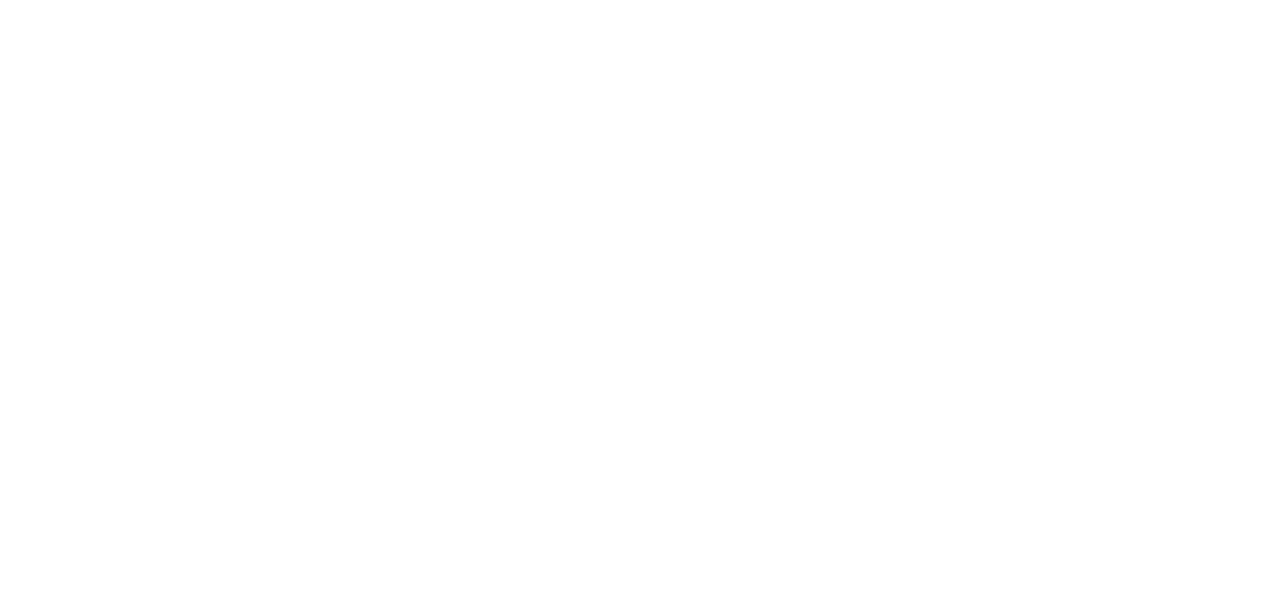
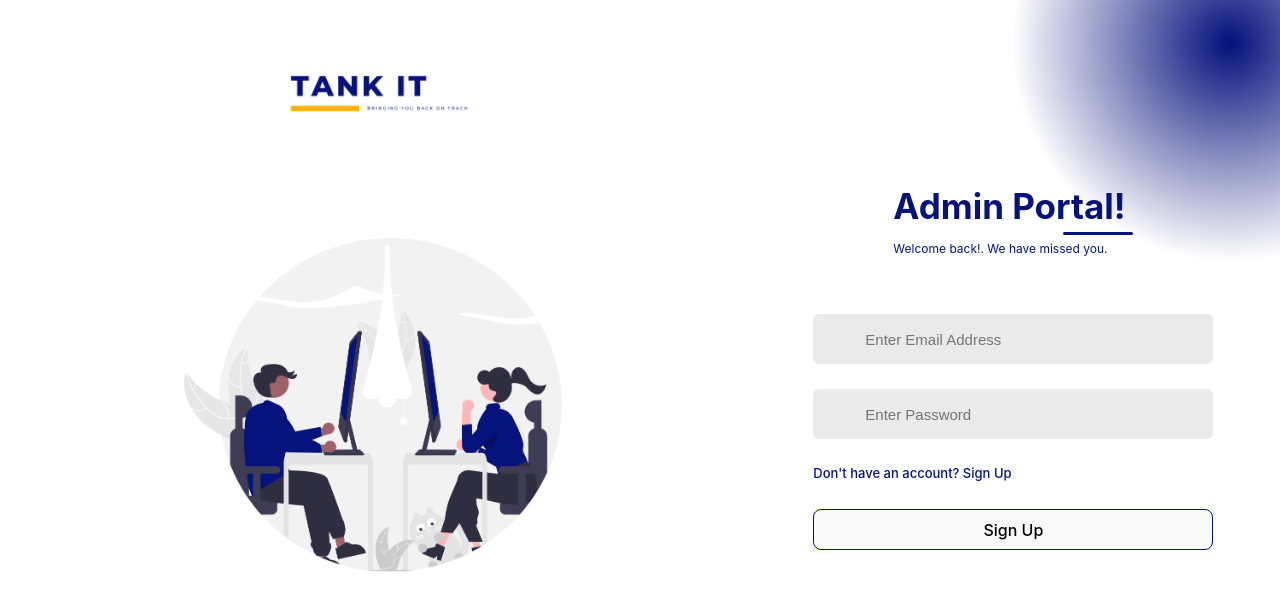
Before and after one commit to MathildaShongwe15/AdminReactApp, a React (Vite) app in the folder app-project/: page /login in a window 1280 px wide. Before the commit this address had no page. Shown: the top 610 px of the page. Built offline with nearby package versions, Linux system fonts and the light colour scheme.

Commit message:
Authentication Completed

```diff
--- a/app-project/Context/AuthContext.tsx
+++ b/app-project/Context/AuthContext.tsx
@@ -1,8 +1,9 @@
 import React, {createContext, useContext, useEffect, useState} from 'react'
+import { useNavigate } from 'react-router-dom';
 
 interface AuthProps{
 
-   authState?: {token:string|null; authenticated:boolean|null;Id:string|null;}
+   authState?: {token:string|null; authenticated:boolean|null;Id:string|null; Email:string|null;}
    onRegister?:(email:string, password:string) => Promise<any>;
    onLogin?:(email:string, password:string) => Promise<any>;
    onLogout?: () => Promise<any>;
@@ -21,21 +22,21 @@ export const AuthProvider = ({children}:any) => {
     token: string | null;
     authenticated: boolean | null;
     Id:string|null;
+    Email:string|null;
   }>({
     token:null,
     authenticated:null,
     Id:null,
+    Email:null,
   });
 
-  const [Id, setId] = useState('');
   const [userId, setUserId] = useState('');
-  const [role, setRole] = useState('');
   const [email, setEmailAddress] = useState('');
   const [statusCode, setStatus] = useState({});
 
   const login = async (email :string ,password :string) =>{
 
-            await fetch('https://mutt-one-calf.ngrok-free.app/Login',{
+            await fetch('http://localhost:3000/Login',{
                     method:'POST',
                     headers:{
                         'Content-Type':'application/json',
@@ -54,45 +55,35 @@ export const AuthProvider = ({children}:any) => {
                       return response.json();
                     })
                     .then(async data =>(
-
-
                       await localStorage.setItem("USERID", data.Id),
+                      await localStorage.setItem("Email", data.Email),
 
                       setAuthState({
                         token: data.token,
                         authenticated:true,
                         Id:data.Id,
+                        Email:data.Email
                      }),
-
-
-                     setId(data.ProviderId),
-                     setRole(data.role),
                      setUserId(data.Id),
                      setEmailAddress(data.Email),
-
-
-                     localStorage.setItem(TOKEN_KEY, data.token),
-                     localStorage.setItem("ROLE", role)
+                     localStorage.setItem(TOKEN_KEY, data.token)
                      ))
-
-
-
                      .catch(err => console.log(err))
 
   };
 
  useEffect(() =>{
   const loadToken = async() =>{
-
-
     const getToken =await localStorage.getItem(TOKEN_KEY);
     const getUserId  = await localStorage.getItem("USERID");
+    const getEmail = await localStorage.getItem("Email")
 
     if(getToken){
       setAuthState({
          token: getToken,
          authenticated:true,
          Id:getUserId,
+         Email:getEmail
       });
     }
   }
@@ -101,26 +92,25 @@ export const AuthProvider = ({children}:any) => {
 ,[]);
 
 const logout = async()=>{
-   setId('')
-   setRole('')
-   setUserId('')
+    setUserId('')
    setEmailAddress('')
 
-  localStorage.removeItem(TOKEN_KEY);
-  localStorage.removeItem("USERID");
+  await localStorage.removeItem(TOKEN_KEY);
+  await localStorage.removeItem("USERID");
 
    setAuthState({
     token:null,
     authenticated:false,
     Id:null,
+    Email:null
    });
+
 }
 
 const value ={
   onLogin: login,
   onLogout: logout,
   authState,
-
 } ;
     return (
        <AuthContext.Provider value={value}>
--- a/app-project/components/Menu.tsx
+++ b/app-project/components/Menu.tsx
@@ -4,9 +4,14 @@ import '../components/css/Menu.css';
 import {Menu } from 'antd';
  import React from 'react';
 import MenuItem from 'antd/es/menu/MenuItem';
-import { Link } from 'react-router-dom';
+import { Link, useNavigate } from 'react-router-dom';
+import { useAuth } from '../Context/AuthContext';
 
  function App() {
+  const navigate = useNavigate();
+
+  const {onLogout} = useAuth();
+
 
 
   return (
@@ -20,7 +25,7 @@ import { Link } from 'react-router-dom';
     <MenuItem key='employees'><Link to="/"></Link>Profile</MenuItem>
     <MenuItem key='employees'><Link to="/Users"></Link>Users</MenuItem>
 
-    <MenuItem key='logout' ><Link to="/"></Link>Logout</MenuItem>
+    <MenuItem key='logout' onClick={onLogout} ><Link to="/login"></Link>Logout</MenuItem>
 
     </Menu>
 
--- a/app-project/src/App.tsx
+++ b/app-project/src/App.tsx
@@ -1,20 +1,14 @@
 
-import { Button } from 'antd';
 import './App.css'
 import Routing from './Routes/routing'
 import React from 'react';
-import { BrowserRouter, Link,  } from 'react-router-dom';
-import {AuthProvider} from '../Context/AuthContext';
+
 
  function App() {
 
   return (
 
-      <AuthProvider >
-            <Routing/>
-      </AuthProvider>
-
-
+    <Routing/>
   )
 
 }
--- a/app-project/src/Routes/routing.tsx
+++ b/app-project/src/Routes/routing.tsx
@@ -1,5 +1,5 @@
 import { BrowserRouter, Routes, Route } from "react-router-dom";
-import Register from '../screens/Login';
+import Register from '../screens/ResetPassword';
 import Dashboard from '../screens/Dashboard';
 import RegisterProvider from '../screens/RegisterProvider'
 import ManageProvider from '../screens/ManageProviders'
@@ -7,22 +7,37 @@ import ManageServices from '../screens/ManageServices'
 import Users from '../screens/AllUsers'
 import Complaints from '../screens/Complaints '
 import ResetPassword from '../screens/ResetPassword'
-import Home from '../screens/Login';
+import Login from '../screens/Login';
 import React from 'react';
+import { AuthProvider, useAuth } from "../../Context/AuthContext";
+
+const checkAuth = ()=>{
+    const{authState}:any = useAuth();
+
+  if(!authState?.authenticated){
+   return <Routes>
+   <Route path="/login" element={<Login />}></Route>
+   <Route path="/Register" element={<Register />}></Route>
+   </Routes>
+
+  }
+
+  if(authState?.authenticated){
+    return <Routes>
+    <Route path="/RegisterProvider" element={<RegisterProvider />}></Route>
+    <Route path="/ManageProvider" element={<ManageProvider />}></Route>
+    <Route path="/Complaints" element={<Complaints />}></Route>
+    <Route path="/ManageServices" element={<ManageServices />}></Route>
+    <Route path="/Users" element={<Users />}></Route>
+    </Routes>
+}
+}
 
 export default function Routing() {
     return (
-        <Routes>
-          <Route path="/" element={<Home />}></Route>
-          <Route path="/Dashboard" element={<Dashboard />}/>
-          <Route path="/Register" element={<Register />}></Route>
-          <Route path="/RegisterProvider" element={<RegisterProvider />}></Route>
-          <Route path="/ManageProvider" element={<ManageProvider />}></Route>
-          <Route path="/Complaints" element={<Complaints />}></Route>
-          <Route path="/ManageServices" element={<ManageServices />}></Route>
-          <Route path="/Users" element={<Users />}></Route>
-          <Route path="/ResetPassword" element={<ResetPassword />}></Route>
+      <BrowserRouter>
+      {checkAuth()}
+      </BrowserRouter>
 
-        </Routes>
     );
   }
--- a/app-project/src/main.tsx
+++ b/app-project/src/main.tsx
@@ -4,12 +4,13 @@ import ReactDOM from 'react-dom/client'
 import './index.css'
 import { BrowserRouter } from 'react-router-dom'
 import App from './App'
+import { AuthProvider } from '../Context/AuthContext'
 
 ReactDOM.createRoot(document.getElementById('root')!).render(
-<BrowserRouter>
+  <AuthProvider>
 
          <App/>
 
-  </BrowserRouter>
+  </AuthProvider>
   ,
 )
--- a/app-project/src/screens/Login.tsx
+++ b/app-project/src/screens/Login.tsx
@@ -1,11 +1,24 @@
 
-import React from 'react';
+import React, { useState } from 'react';
 import ReactLoading from 'react-loading';
 import { Link,useNavigate } from 'react-router-dom';
+import { useAuth } from '../../Context/AuthContext';
 
 export function Login() {
+  const navigate = useNavigate();
 
-  const navigate = useNavigate();
+  const {onLogin,authState} = useAuth();
+
+  const [email, setEmail] = useState('');
+  const [password, setPassword] = useState('');
+
+  const login = async() =>{
+    console.log("!!!",email, password)
+    onLogin!(email,password);
+    navigate('/Users');
+    console.log("Logged in" ,authState?.authenticated)
+
+   }
   return (
     <div className='main'>
 
@@ -23,18 +36,18 @@ export function Login() {
         <span className='short-text'>Welcome back!. We have missed you.</span>
       </div>
       <div className="inputs">
-        <div className="input" >
-          <input type="text" placeholder='Enter Email Address'></input>
+        <div className="input"  >
+          <input type="text" placeholder='Enter Email Address'  onChange={(text)=>setEmail(text.target.value)}></input>
         </div>
         <div className="input">
-          <input type="password" placeholder='Enter Password'></input>
+          <input type="password" placeholder='Enter Password' onChange={(text)=>setPassword(text.target.value)}></input>
         </div>
         <a href="" onClick={() => navigate('/ResetPassword')}>Don't have an account? Sign Up</a>
 
         <div className='submit-container' >
 
 
-          <button className='submit' onClick={() => navigate('/ManageProvider')}>Sign Up</button>
+          <button className='submit' onClick={login}>Sign Up</button>
         </div>
       </div>
     </div>
--- a/app-project/src/screens/ManageServices.tsx
+++ b/app-project/src/screens/ManageServices.tsx
@@ -6,6 +6,7 @@ import Sidebar from '../../components/SideBar';
 import { Link, useNavigate } from 'react-router-dom';
 import Loading from '../../components/loading';
  function App() {
+
   const [data, setData] = useState([]);
   const navigate = useNavigate();
   const [Id, setId] = useState('');
@@ -15,6 +16,7 @@ import Loading from '../../components/loading';
 
   const [description, setDescription] = useState('');
   const [isLoading, setIsLoading] = useState(true);
+
 
 
   useEffect(() => {
```
